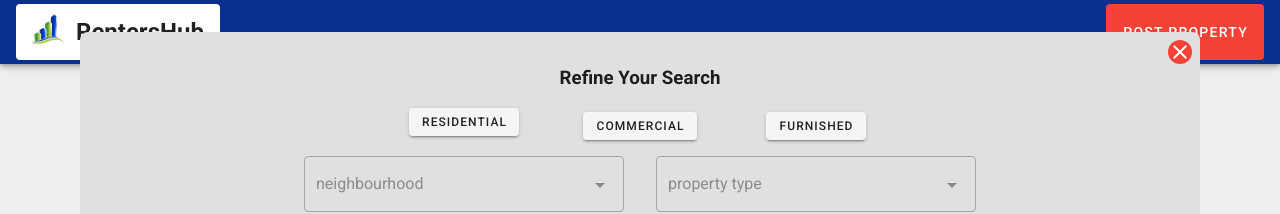
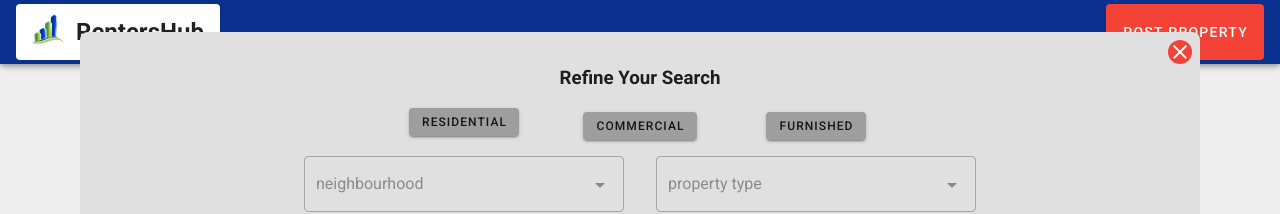
Before and after one commit to dendroid3/rentersHubTenant, a Nuxt app: page / in a window 1280 px wide. Both pictures are taken after a click on the button "ADVANCED SEARCH". Shown: the top 214 px of the page. Built offline with nearby package versions, Linux system fonts and the light colour scheme; no server answers.

Commit message:
add locations

```diff
--- a/components/home/HomeSearchBlock.vue
+++ b/components/home/HomeSearchBlock.vue
@@ -56,8 +56,9 @@
         <v-col class="col-md-2 col-12 d-flex justify-center">
           <v-btn
             small
+            :color="(categorySelection === 'Residential') ? '#A6CE37' : 'grey'"
             :class="{
-              'main-color-2 white--text': categorySelection === 'Residential'
+              'white--text': categorySelection === 'Residential'
             }"
             @click="setTypeSelection('Residential')"
           >
@@ -67,8 +68,9 @@
         <v-col class="col-md-2 col-12 mt-1 d-flex justify-center">
           <v-btn
             small
+            :color="(categorySelection === 'Commercial') ? '#A6CE37' : 'grey'"
             :class="{
-              'main-color-2 white--text': categorySelection === 'Commercial'
+              'white--text': categorySelection === 'Commercial'
             }"
             @click="setTypeSelection('Commercial')"
           >
@@ -78,8 +80,9 @@
         <v-col class="col-md-2 col-12 mt-1 d-flex justify-center">
           <v-btn
             small
+            :color="(categorySelection === 'Furnished') ? '#A6CE37' : 'grey'"
             :class="{
-              'main-color-2 white--text': categorySelection === 'Furnished'
+              'white--text': categorySelection === 'Furnished'
             }"
             @click="setTypeSelection('Furnished')"
           >
@@ -266,30 +269,8 @@ export default {
     }
   },
 
-  watch: {
-    neighbourhood: function () {
-      this.filters.neighbourhood = this.neighbourhood
-    },
-
-    isTypingNeighbourhood: function () {
-      if (!this.isTypingNeighbourhood) {
-        const neighbourhoodInputValue = document.getElementById('neighbourhood_input').value
-
-        const data = {
-          location_stub: neighbourhoodInputValue
-        }
-
-        this.isFetchingNeighbourhood = true
-
-        this.fetchLocations(data).then(() => {
-          this.isFetchingNeighbourhood = false
-        })
-      }
-    }
-  },
-
   methods: {
-    ...mapActions(['fetchFilteredProperties', 'fetchSimpleFilteredProperties', 'fetchLocations']),
+    ...mapActions(['fetchFilteredProperties', 'fetchSimpleFilteredProperties']),
 
     setTypeSelection (selection) {
       this.categorySelection = selection
@@ -445,4 +426,8 @@ export default {
         margin-left: 15px;
         margin-right: 15px;
     }
+
+    .main-color-2{
+      background: #A6CE37;
+    }
 </style>
--- a/layouts/default.vue
+++ b/layouts/default.vue
@@ -15,8 +15,17 @@
 </template>
 
 <script>
+import { mapActions } from 'vuex'
 export default {
-  name: 'DefaultLayout'
+  name: 'DefaultLayout',
+
+  methods: {
+    ...mapActions(['fetchLocations'])
+  },
+
+  created () {
+    this.fetchLocations()
+  }
 }
 </script>
 <style lang="css">
```
